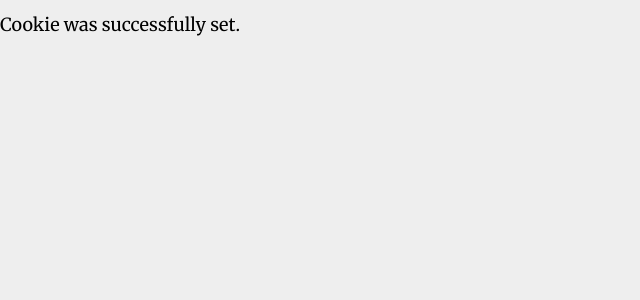
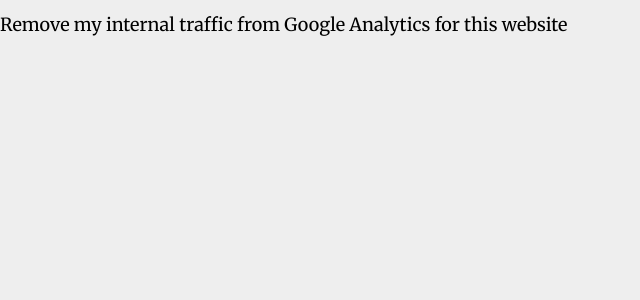
Before and after one commit to drewtodd/drewtodd.github.io, a Jekyll site: the page setcookie.html, which Jekyll copies as it is, in a window 1280 px wide. Shown: the top 300 px of the page, without its empty margins (0-640 px from the left). Built offline with Jekyll 4.4.1, drawn with Linux system fonts in a browser that asks for light colours; part of the change alters nothing that is shown.

Commit message:
Google approach to set cookie

```diff
--- a/setcookie.html
+++ b/setcookie.html
@@ -2,25 +2,22 @@
 <head>
     <meta charset="utf-8"/>
     <title>Set Google Analytics No-Check Cookie</title>
-    <script src="/js/js.cookie.js". type="text/javascript"></script>
     <script type="text/javascript">
-        function checkCookies() {
-            var returnText = "";
-
-            if (Cookies.get( 'no-track' )) {
-                returnText = "No-track cookie already exists.";
-            } else {
-                Cookies.set( 'no-track', 'true', { expires: 730 } );
-                returnText = "Cookie was successfully set.";
-            }
-            return returnText;
-        }
+        var _gaq = _gaq || [];
+        _gaq.push(['_setAccount', 'UA-56761608-1']);
+        _gaq.push(['_setVar','no-track']);
+        _gaq.push(['_trackPageview']);
+        (function() {
+            var ga = document.createElement('script');ga.type = 'text/javascript'; ga.async = true;
+            ga.src = ('https:' == document.location.protocol ? 'https://ssl' : 'http://www') + '.google-analytics.com/ga.js';
+            var s = document.getElementsByTagName('script')[0]; s.parentNode.insertBefore(ga, s);
+        })();
     </script>
     <link href="style.css" rel="stylesheet" type="text/css" />
 </head>
 <body>
-    <p>
-    <script type="text/javascript">document.write ( checkCookies() );</script>
+    <p>Remove my internal traffic from Google Analytics for this website
+    <!-- <script type="text/javascript">document.write ( checkCookies() );</script> -->
     </p>
 </body>
 </html>
```
Also changed, not shown: 1 other file.
